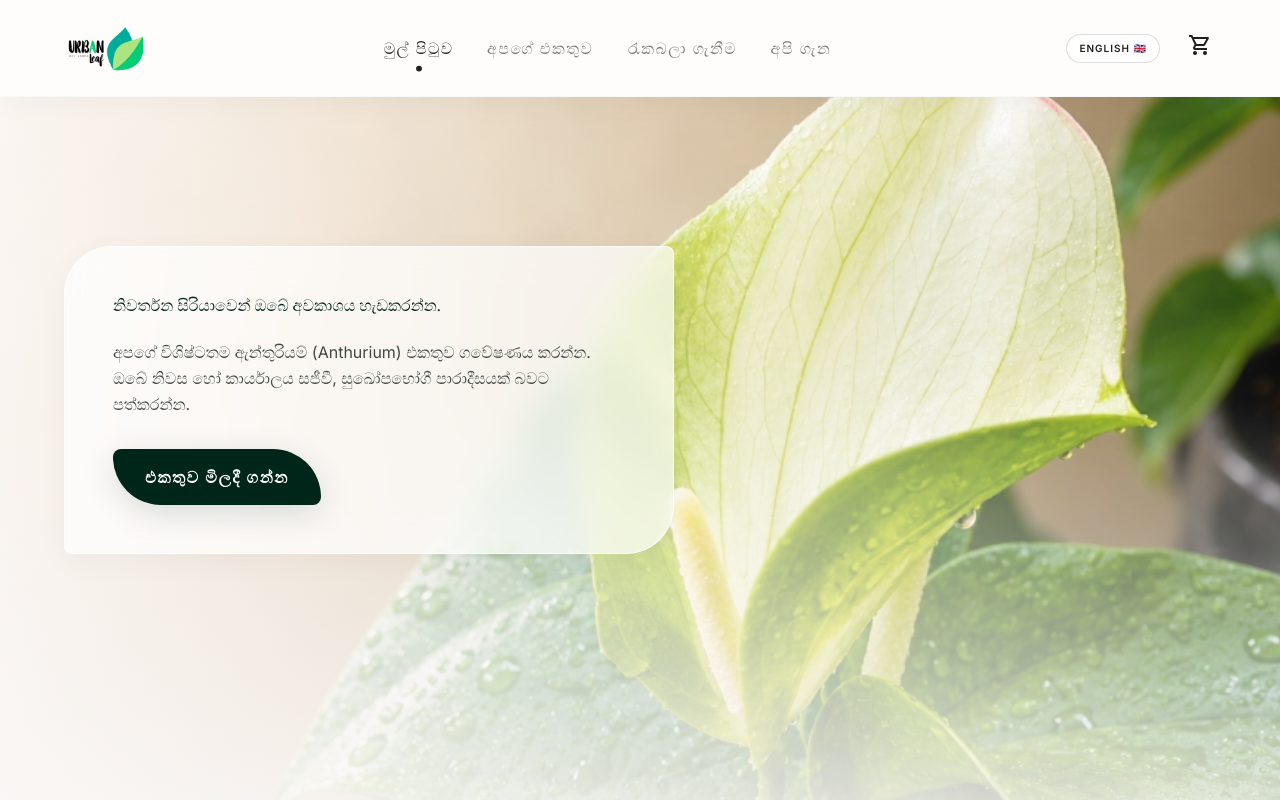
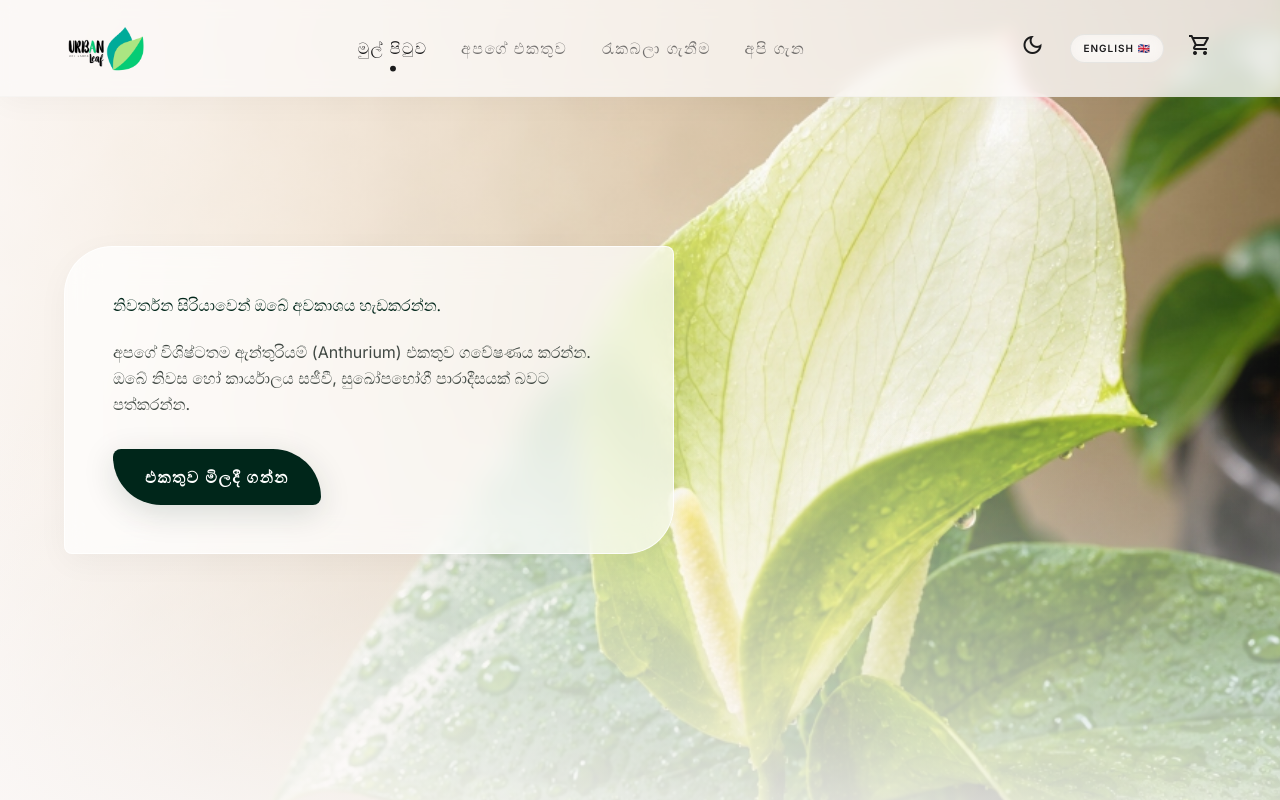
Before and after one commit to Youcheer/urbanleaf, a Next.js app: page / in a window 1280 px wide. Shown: the top 800 px of the page. Built offline with nearby package versions, Linux system fonts and the light colour scheme; no server answers; the database is empty; a web font is replaced by a local one.

Commit message:
feat: implement premium dark mode aesthetic matching design

```diff
--- a/package.json
+++ b/package.json
@@ -14,6 +14,7 @@
     "framer-motion": "^12.38.0",
     "lucide-react": "^1.16.0",
     "next": "16.2.6",
+    "next-themes": "^0.4.6",
     "react": "19.2.4",
     "react-dom": "19.2.4",
     "react-simple-wysiwyg": "^3.4.1"
--- a/src/app/globals.css
+++ b/src/app/globals.css
@@ -116,6 +116,32 @@
     background-color: var(--color-background);
     color: var(--color-on-surface);
   }
+
+  .dark {
+    /* Premium Dark Green Theme based on Design */
+    --color-background: #08100A;
+    --color-on-background: #e6eee9;
+
+    --color-surface: #101F15;
+    --color-on-surface: #F5F7F5;
+
+    --color-primary: #a2d1bb;
+    --color-on-primary: #00261a;
+    --color-primary-container: #142E1F;
+    --color-on-primary-container: #a2d1bb;
+
+    --color-accent: #e5475e;
+    --color-on-accent: #ffffff;
+    --color-accent-container: #47111c;
+    --color-on-accent-container: #ffd9e0;
+
+    --color-outline: #4d5c53;
+    --color-outline-variant: #2d3b32;
+
+    --color-surface-container-low: #0B160E;
+    --color-surface-container: #101F15;
+    --color-surface-container-high: #15291B;
+  }
 }
 
 /* Glassmorphism Stylesheet */
--- a/src/app/layout.tsx
+++ b/src/app/layout.tsx
@@ -3,6 +3,7 @@ import { Inter, Playfair_Display } from "next/font/google";
 import "./globals.css";
 import { CartProvider } from "../context/CartContext";
 import { LanguageProvider } from "../context/LanguageContext";
+import { ThemeProvider } from "../components/ThemeProvider";
 
 const inter = Inter({ subsets: ["latin"], variable: "--font-inter" });
 const playfair = Playfair_Display({ subsets: ["latin"], variable: "--font-playfair" });
@@ -61,13 +62,15 @@ export default function RootLayout({
       <head>
         <link href="https://fonts.googleapis.com/css2?family=Material+Symbols+Outlined:wght,FILL@100..700,0..1&display=swap" rel="stylesheet" />
       </head>
-      <body className="bg-background text-on-surface font-sans antialiased selection:bg-primary-container selection:text-on-primary-container">
+      <body className="bg-background text-on-surface font-sans antialiased selection:bg-primary-container selection:text-on-primary-container transition-colors duration-300">
+        <ThemeProvider attribute="class" defaultTheme="system" enableSystem>
           <LanguageProvider>
             <CartProvider>
               {children}
             </CartProvider>
           </LanguageProvider>
           <GoogleAnalytics gaId="G-Q6GFSZNEF0" />
+        </ThemeProvider>
       </body>
     </html>
   );
--- a/src/components/Navbar.tsx
+++ b/src/components/Navbar.tsx
@@ -3,14 +3,18 @@
 import React, { useState, useEffect } from "react";
 import { useCart } from "../context/CartContext";
 import { useLanguage } from "../context/LanguageContext";
+import { useTheme } from "next-themes";
 
 export const Navbar = () => {
   const { cart, setIsCartOpen } = useCart();
   const { language, setLanguage, t } = useLanguage();
+  const { theme, setTheme, resolvedTheme } = useTheme();
+  const [mounted, setMounted] = useState(false);
   const [scrolled, setScrolled] = useState(false);
   const [activeSection, setActiveSection] = useState("home");
 
   useEffect(() => {
+    setMounted(true);
     const handleScroll = () => {
       setScrolled(window.scrollY > 20);
 
@@ -44,10 +48,9 @@ export const Navbar = () => {
         id="main-nav"
         className={`fixed top-0 left-0 right-0 z-50 transition-all duration-300 w-full border-b ${
           scrolled
-            ? "py-4 border-outline-variant/20 shadow-[0_8px_30px_rgba(0,38,26,0.08)]"
-            : "py-6 border-outline-variant/10 shadow-[0_4px_30px_rgba(0,0,0,0.04)]"
+            ? "py-4 border-outline-variant/20 shadow-[0_8px_30px_rgba(0,38,26,0.08)] bg-surface/95 backdrop-blur-md dark:bg-surface/95 dark:shadow-[0_8px_30px_rgba(0,0,0,0.4)]"
+            : "py-6 border-outline-variant/10 shadow-[0_4px_30px_rgba(0,0,0,0.04)] bg-surface/80 backdrop-blur-sm dark:bg-surface/80"
         }`}
-        style={{ backgroundColor: "#fefdfc" }}
       >
         <div className="flex justify-between items-center w-full px-margin-mobile md:px-margin-desktop max-w-container-max mx-auto">
           {/* Brand Logo */}
@@ -62,50 +65,58 @@ export const Navbar = () => {
           <div className="hidden md:flex space-x-8 items-center">
             <a
               href="/#home"
-              className="text-label-md font-sans uppercase tracking-widest relative py-1 transition-colors duration-300 scale-98 active:scale-95 ease-out font-medium"
-              style={{ color: activeSection === "home" ? "#20211f" : "rgba(32, 33, 31, 0.6)" }}
+              className={`text-label-md font-sans uppercase tracking-widest relative py-1 transition-colors duration-300 scale-98 active:scale-95 ease-out font-medium ${activeSection === "home" ? "text-on-surface" : "text-on-surface/60"}`}
             >
               {t("home")}
               {activeSection === "home" && (
-                <span className="absolute -bottom-2 left-1/2 -translate-x-1/2 w-1.5 h-1.5 rounded-full" style={{ backgroundColor: "#20211f" }} />
+                <span className="absolute -bottom-2 left-1/2 -translate-x-1/2 w-1.5 h-1.5 rounded-full bg-on-surface" />
               )}
             </a>
             <a
               href="/#collection"
-              className="text-label-md font-sans uppercase tracking-widest relative py-1 transition-colors duration-300 scale-98 active:scale-95 ease-out font-medium"
-              style={{ color: activeSection === "collection" ? "#20211f" : "rgba(32, 33, 31, 0.6)" }}
+              className={`text-label-md font-sans uppercase tracking-widest relative py-1 transition-colors duration-300 scale-98 active:scale-95 ease-out font-medium ${activeSection === "collection" ? "text-on-surface" : "text-on-surface/60"}`}
             >
               {t("collection")}
               {activeSection === "collection" && (
-                <span className="absolute -bottom-2 left-1/2 -translate-x-1/2 w-1.5 h-1.5 rounded-full" style={{ backgroundColor: "#20211f" }} />
+                <span className="absolute -bottom-2 left-1/2 -translate-x-1/2 w-1.5 h-1.5 rounded-full bg-on-surface" />
               )}
             </a>
             <a
               href="/care-guides"
-              className="text-label-md font-sans uppercase tracking-widest relative py-1 transition-colors duration-300 scale-98 active:scale-95 ease-out font-medium"
-              style={{ color: "rgba(32, 33, 31, 0.6)" }}
+              className="text-label-md font-sans uppercase tracking-widest relative py-1 transition-colors duration-300 scale-98 active:scale-95 ease-out font-medium text-on-surface/60 hover:text-on-surface"
             >
               {t("careGuides")}
             </a>
             <a
               href="/#about"
-              className="text-label-md font-sans uppercase tracking-widest relative py-1 transition-colors duration-300 scale-98 active:scale-95 ease-out font-medium"
-              style={{ color: activeSection === "about" ? "#20211f" : "rgba(32, 33, 31, 0.6)" }}
+              className={`text-label-md font-sans uppercase tracking-widest relative py-1 transition-colors duration-300 scale-98 active:scale-95 ease-out font-medium ${activeSection === "about" ? "text-on-surface" : "text-on-surface/60"}`}
             >
               {t("aboutUs")}
               {activeSection === "about" && (
-                <span className="absolute -bottom-2 left-1/2 -translate-x-1/2 w-1.5 h-1.5 rounded-full" style={{ backgroundColor: "#20211f" }} />
+                <span className="absolute -bottom-2 left-1/2 -translate-x-1/2 w-1.5 h-1.5 rounded-full bg-on-surface" />
               )}
             </a>
           </div>
 
-          {/* Right Nav Options (Language and Cart) */}
-          <div className="flex items-center space-x-4 md:space-x-6">
+          {/* Right Nav Options (Language, Theme, Cart) */}
+          <div className="flex items-center space-x-3 md:space-x-5">
+            {/* Theme Switcher */}
+            {mounted && (
+              <button
+                onClick={() => setTheme(resolvedTheme === "dark" ? "light" : "dark")}
+                className="hover:scale-110 active:scale-95 transition-all duration-200 relative p-1.5 rounded-full hover:bg-black/5 dark:hover:bg-white/10 text-on-surface"
+                title="Toggle Dark Mode"
+              >
+                <span className="material-symbols-outlined block text-[20px] md:text-[22px]">
+                  {resolvedTheme === "dark" ? "light_mode" : "dark_mode"}
+                </span>
+              </button>
+            )}
+
             {/* Language Switcher */}
             <button
               onClick={() => setLanguage(language === "en" ? "si" : "en")}
-              className="text-[10px] md:text-label-sm font-sans uppercase tracking-widest transition-all active:scale-95 px-2 md:px-3 py-1 md:py-1.5 rounded-full border bg-white/50 backdrop-blur-sm font-semibold"
-              style={{ color: "#20211f", borderColor: "rgba(32, 33, 31, 0.15)" }}
+              className="text-[10px] md:text-label-sm font-sans uppercase tracking-widest transition-all active:scale-95 px-2 md:px-3 py-1 md:py-1.5 rounded-full border bg-surface/50 backdrop-blur-sm font-semibold text-on-surface border-outline-variant/30"
             >
               {language === "en" ? "සිංහල 🇱🇰" : "English 🇬🇧"}
             </button>
@@ -113,14 +124,13 @@ export const Navbar = () => {
             {/* Cart Icon */}
             <button
               onClick={() => setIsCartOpen(true)}
-              className="hover:scale-110 active:scale-95 transition-all duration-200 relative p-1"
-              style={{ color: "#20211f" }}
+              className="hover:scale-110 active:scale-95 transition-all duration-200 relative p-1 text-on-surface"
             >
               <span className="material-symbols-outlined block text-[24px] md:text-[28px]" style={{ fontVariationSettings: "'FILL' 0" }}>
                 shopping_cart
               </span>
               {totalItems > 0 && (
-                <span className="absolute -top-1.5 -right-1.5 text-white text-[9px] md:text-[10px] w-4 h-4 md:w-5 md:h-5 flex items-center justify-center rounded-full font-bold shadow-[0_2px_8px_rgba(0,38,26,0.2)]" style={{ backgroundColor: "#20211f" }}>
+                <span className="absolute -top-1.5 -right-1.5 text-on-primary bg-primary text-[9px] md:text-[10px] w-4 h-4 md:w-5 md:h-5 flex items-center justify-center rounded-full font-bold shadow-[0_2px_8px_rgba(0,38,26,0.2)] dark:shadow-[0_2px_8px_rgba(0,0,0,0.5)]">
                   {totalItems}
                 </span>
               )}
@@ -130,7 +140,7 @@ export const Navbar = () => {
       </nav>
 
       {/* Mobile Bottom Navigation Bar */}
-      <div className="md:hidden fixed bottom-0 left-0 right-0 bg-white/95 backdrop-blur-md border-t border-gray-200 z-[40] px-6 py-3 flex justify-between items-center shadow-[0_-4px_20px_rgba(0,0,0,0.05)] pb-safe">
+      <div className="md:hidden fixed bottom-0 left-0 right-0 bg-surface/95 backdrop-blur-md border-t border-outline-variant/20 z-[40] px-6 py-3 flex justify-between items-center shadow-[0_-4px_20px_rgba(0,0,0,0.05)] dark:shadow-[0_-4px_20px_rgba(0,0,0,0.4)] pb-safe">
         <a
           href="/#home"
           className="flex flex-col items-center gap-1 transition-colors w-16"
--- /dev/null
+++ b/src/components/ThemeProvider.tsx
@@ -0,0 +1,11 @@
+"use client";
+
+import * as React from "react";
+import { ThemeProvider as NextThemesProvider } from "next-themes";
+
+export function ThemeProvider({
+  children,
+  ...props
+}: React.ComponentProps<typeof NextThemesProvider>) {
+  return <NextThemesProvider {...props}>{children}</NextThemesProvider>;
+}
```
Also changed, not shown: src/components/Hero.tsx (+4 -4 lines), 1 other file (tests, documents, lock files or other folders). Lines whose indentation alone changed are shown as unchanged.
